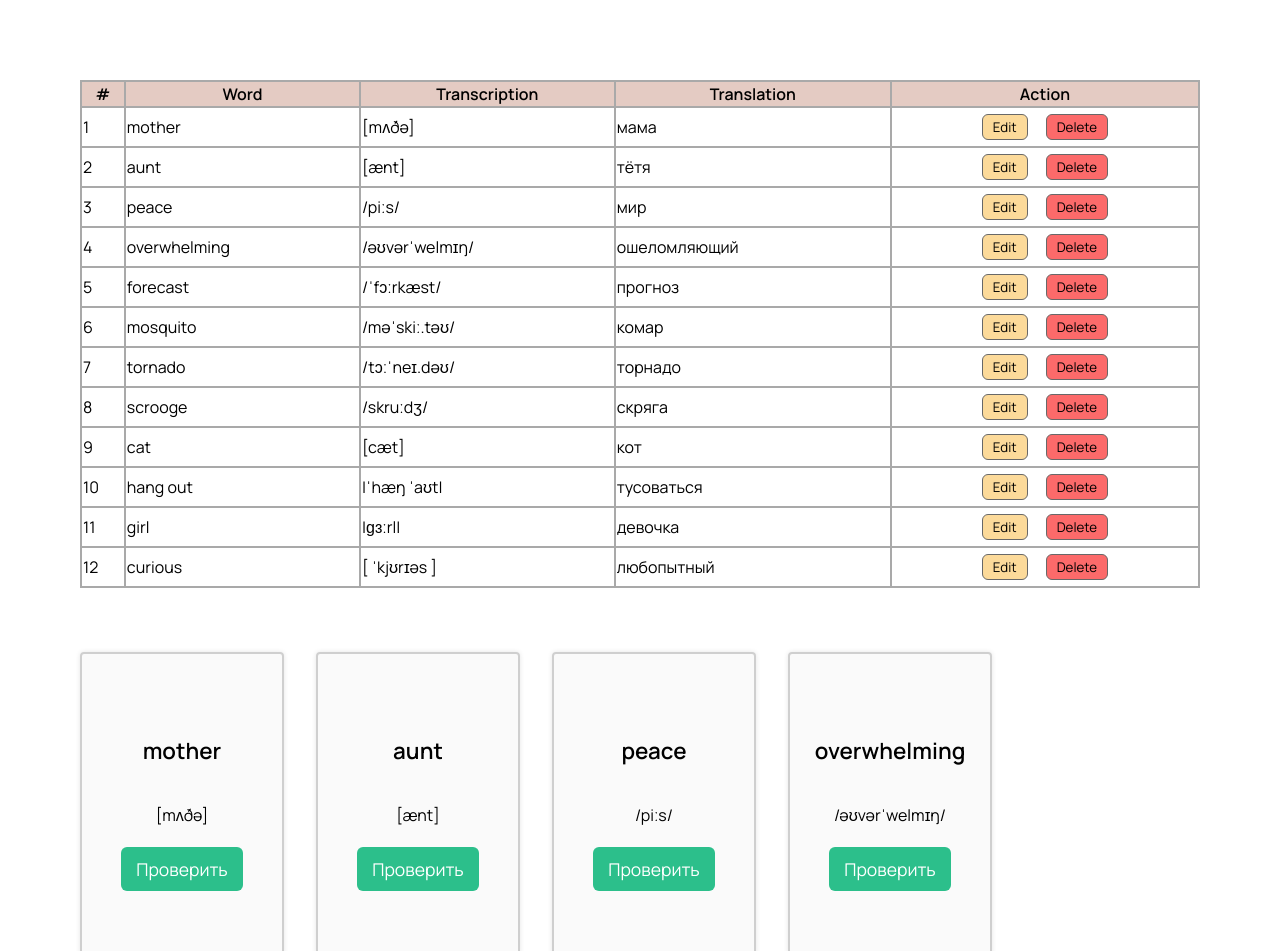
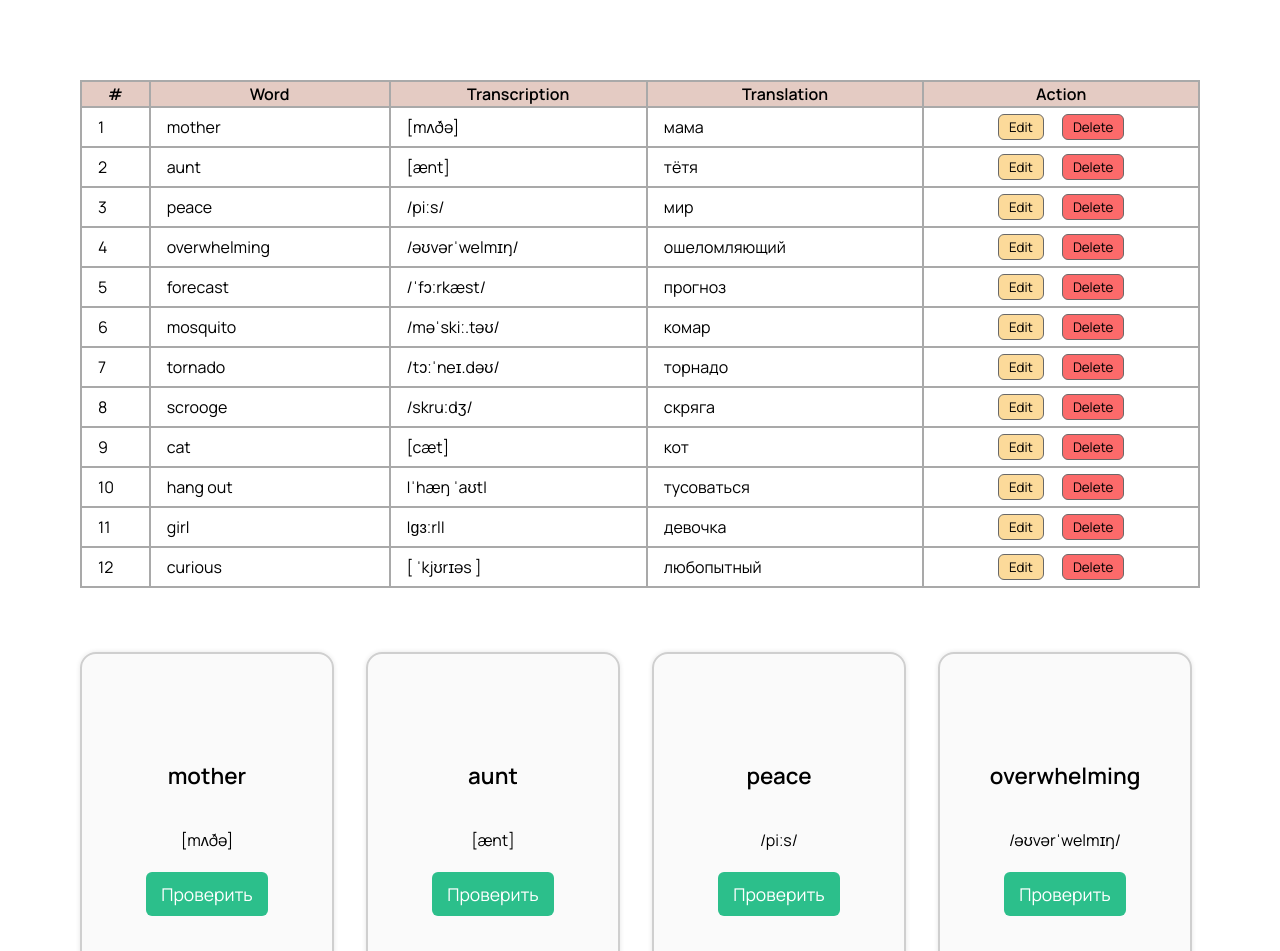
Before and after one commit to takaza-codes/learning-language-app, a React (Create React App) app: page / in a window 1280 px wide. Shown: the top 951 px of the page. Built offline with nearby package versions, Linux system fonts and the light colour scheme.

Commit message:
minor style fixes

```diff
--- a/src/components/WordCards/WordCard/WordCard.module.css
+++ b/src/components/WordCards/WordCard/WordCard.module.css
@@ -1,11 +1,11 @@
 .card {
-  min-width: 200px;
-  min-height: 300px;
+  min-width: 250px;
+  min-height: 350px;
   display: flex;
   flex-flow: column nowrap;
   align-items: center;
   justify-content: center;
-  border-radius: 4px;
+  border-radius: 16px;
   border: 2px solid rgb(207, 207, 207);
   background-color: rgba(250, 250, 250, 0.912);
   box-shadow: 0 0 5px rgba(0, 0, 0, 0.1);
--- a/src/components/WordCards/WordCard/WordCard.module.scss
+++ b/src/components/WordCards/WordCard/WordCard.module.scss
@@ -1,11 +1,11 @@
 .card {
-  min-width: 200px;
-  min-height: 300px;
+  min-width: 250px;
+  min-height: 350px;
   display: flex;
   flex-flow: column nowrap;
   align-items: center;
   justify-content: center;
-  border-radius: 4px;
+  border-radius: 16px;
   border: 2px solid rgb(207, 207, 207);
   background-color: rgba(250, 250, 250, 0.912);
   box-shadow: 0 0 5px rgba(0, 0, 0, 0.1);
--- a/src/components/WordList/WordEntry.jsx
+++ b/src/components/WordList/WordEntry.jsx
@@ -25,9 +25,6 @@ function WordEntry({ word, index }) {
         console.log("Deleted word with id:", word.id);
     };
 
-    // const handleChange = (field, value) => {
-    //     setTempWord(prev => ({ ...prev, [field]: value }));
-    // };
   return (
     <tr className={styles.row}>
       <td className={styles.cell}>{index + 1}</td>
--- a/src/components/WordList/WordList.module.css
+++ b/src/components/WordList/WordList.module.css
@@ -17,3 +17,6 @@
   justify-content: center;
   gap: 0.5rem;
 }
+.wordList .cell {
+  padding-left: 1rem;
+}
--- a/src/components/WordList/WordList.module.scss
+++ b/src/components/WordList/WordList.module.scss
@@ -21,4 +21,8 @@
     justify-content: center;
     gap: 0.5rem;
   }
+
+  .cell {
+    padding-left: 1rem;
+  }
 }
```
